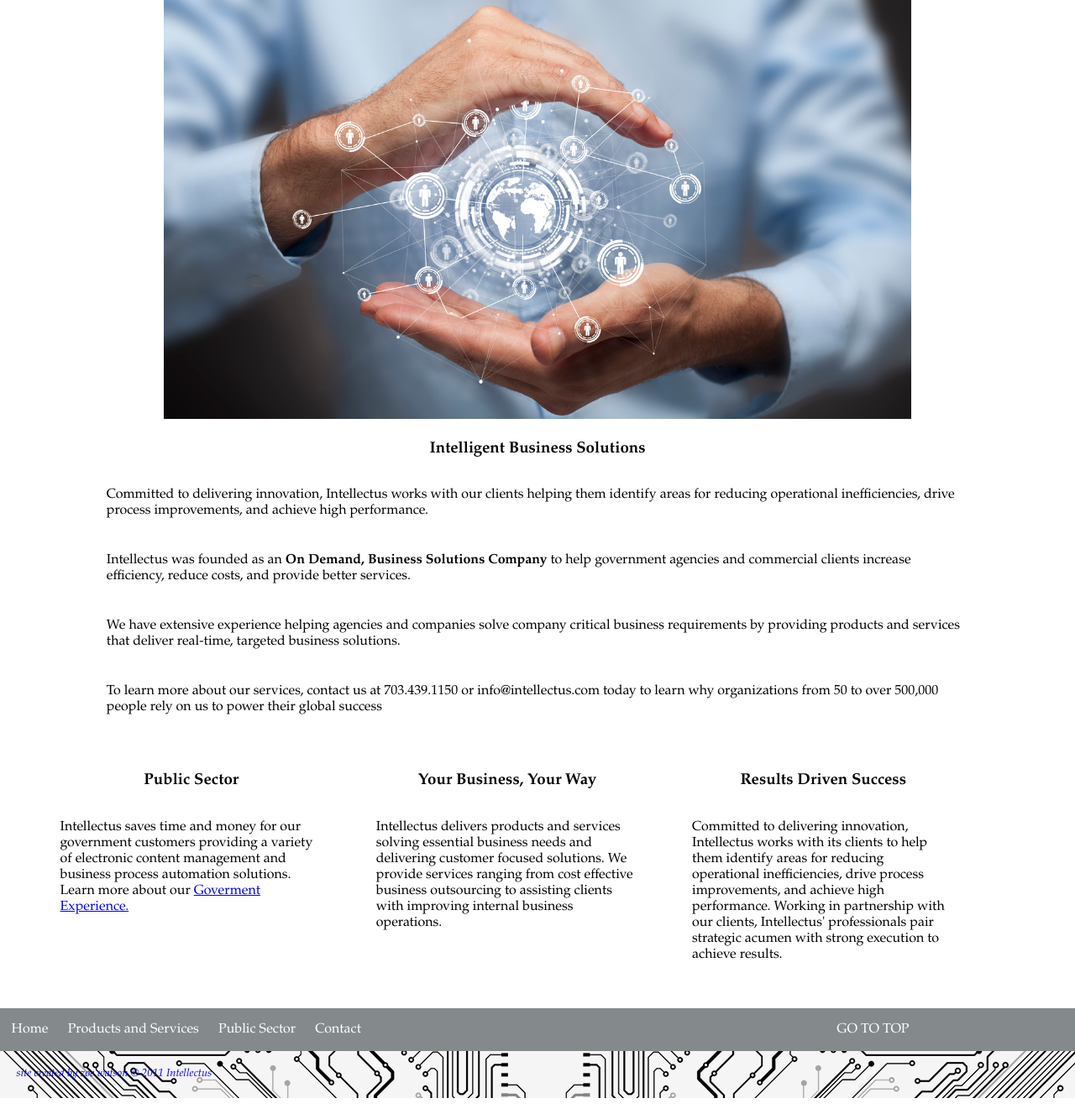
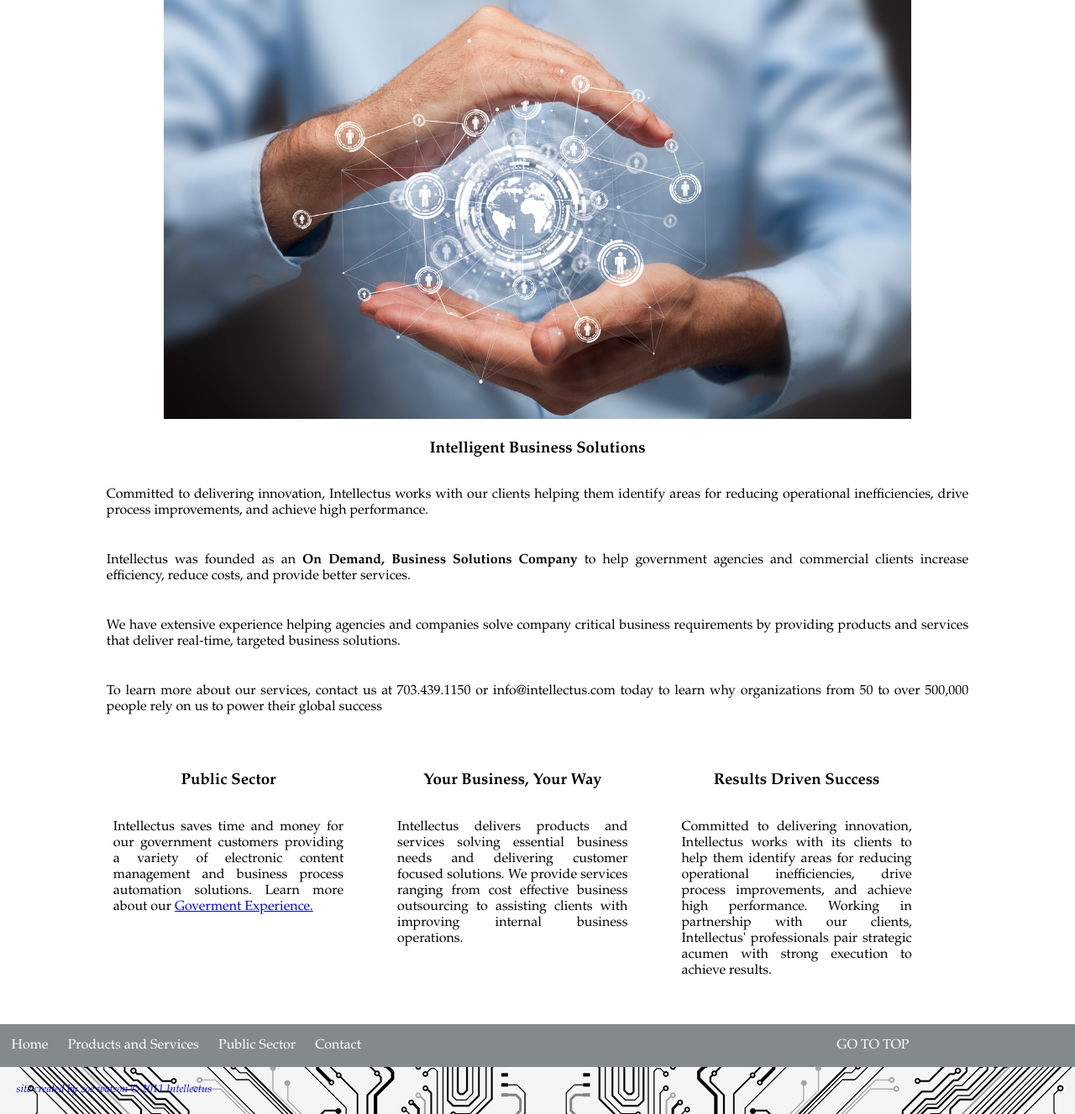
Before and after one commit to ChrisWatson1/Website, a PHP site: page /home.php in a window 1280 px wide. Shown: the part 212-1539 px from the top of the page at 84% size. Run offline with PHP 8.4, Linux system fonts and the light colour scheme.

Commit message:
Update intellectus.css

```diff
--- a/css/intellectus.css
+++ b/css/intellectus.css
@@ -179,18 +179,16 @@ footer .dropdown{
  }
  .main {
     width: 85%;
-    text-align:left;
+    text-align: justify;
     display: inline-block;
 }
 article {
     padding: 0.5em;
     margin: 1em 0em 0e,;
     background-color: white;
+    text-align: justify;
 }
 
- .home{
-     width: 95%;
-}
 
 .box{
     width: 30%;
```
